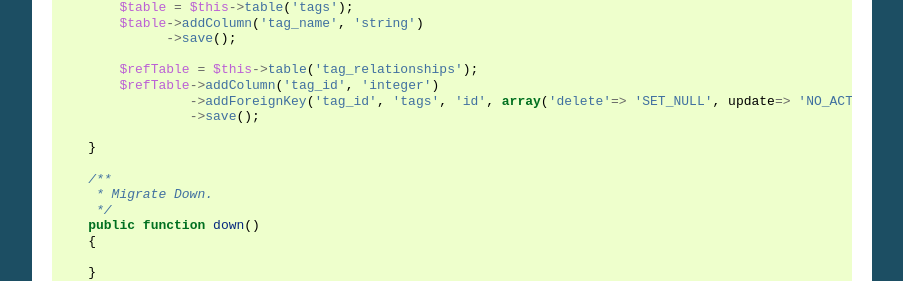
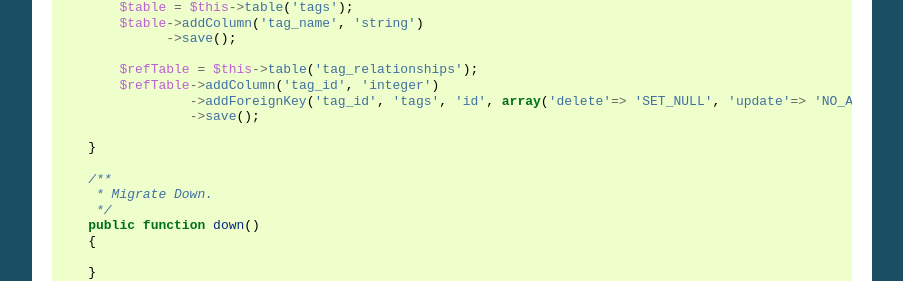
Before and after one commit to cakephp/phinx, a Sphinx documentation site: the page built from docs/migrations.rst, in a window 1280 px wide and 900 px high, scrolled down 10788 px. Shown: the part 166-447 px from the top of the window, without its empty margins (198-1101 px from the left). Built offline with Sphinx 7.4.7, drawn with Linux system fonts in a browser that asks for light colours.

```diff
--- a/docs/migrations.rst
+++ b/docs/migrations.rst
@@ -710,7 +710,7 @@ Let's add a foreign key to an example table:
 
                 $refTable = $this->table('tag_relationships');
                 $refTable->addColumn('tag_id', 'integer')
-                         ->addForeignKey('tag_id', 'tags', 'id', array('delete'=> 'SET_NULL', update=> 'NO_ACTION'))
+                         ->addForeignKey('tag_id', 'tags', 'id', array('delete'=> 'SET_NULL', 'update'=> 'NO_ACTION'))
                          ->save();
 
             }
```
